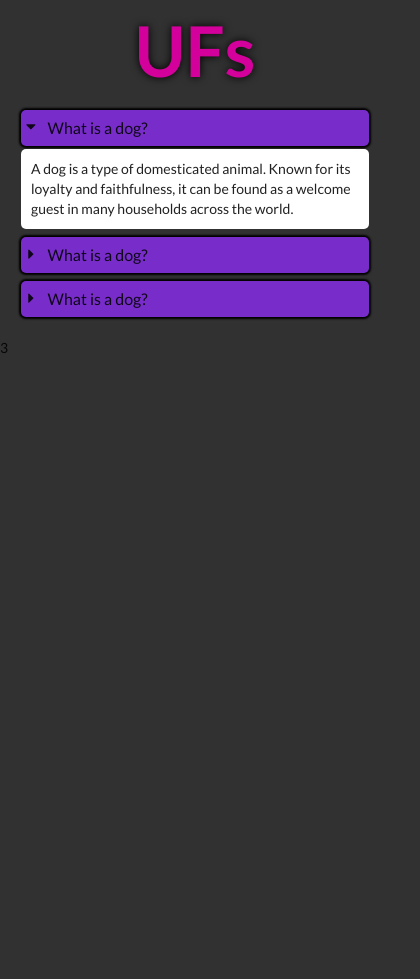
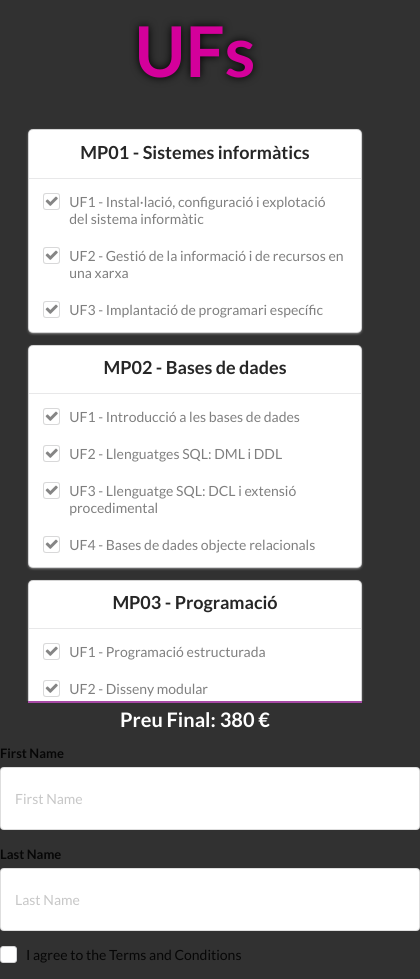
Before and after one commit to jcsalinas20/matriculacions_cordova, a website: page www/index.html in a window 390 px wide. Shown: the part 940-1919 px from the top of the page, 420 px wide, since content can reach past the window. Before the commit the page ends 1298 px from the top, so only its background shows below. Drawn offline with nearby package versions, Linux system fonts and the light colour scheme; some packages are replaced by stand-ins of ours.

Commit message:
modules tab finished

```diff
--- a/www/css/index.css
+++ b/www/css/index.css
@@ -145,7 +145,7 @@ li.indicator {
     font-size: 15px;
 }
 
-#documentation-tab .btn-icons>*{
+#documentation-tab .btn-icons>* {
     margin: 0 1px;
     font-size: 1rem;
 }
@@ -157,23 +157,54 @@ li.indicator {
     margin: 0 !important;
 }
 
-#ufs-tab .ui.accordion {
-    margin: 1.5em;
+#ufs-tab>.body {
+    height: 70vh;
+    overflow: auto;
+    text-align: -webkit-center;
+    padding: 20px 0;
 }
 
-#ufs-tab .ui.accordion>* {
-    background-color: #fff;
+#ufs-tab .footer {
+    height: 5vh;
 }
 
-#ufs-tab .ui.accordion>.title {
-    border-radius: 5px;
-    background-color: #782dca;
-    margin: .5em 0 .17em;
-    font-size: 16px;
-    box-shadow: 0 0 2px 2px black;
+#ufs-tab .footer p {
+    font-size: 20px;
+    text-align: center;
+    border-top: 2px solid #a749a5;
+    margin: 0 2rem;
+    color: #fff;
+    font-weight: bold;
+    padding-top: 2px;
 }
 
-#ufs-tab .ui.accordion>.content {
-    border-radius: 5px;
-    padding: 10px;
+#ufs-tab .ui.checked.checkbox {
+    display: block;
+    padding: 10px 0;
 }
+
+#ufs-tab .ui.checked.checkbox:first-of-type {
+    display: block;
+    padding: 0 0 10px 0;
+}
+
+#ufs-tab .ui.checked.checkbox:last-child {
+    display: block;
+    padding: 10px 0 0 0;
+}
+
+#ufs-tab .ui.card,
+#ufs-tab .ui.cards>.card {
+    width: 85%;
+}
+
+#ufs-tab button,
+#user-tab button {
+    width: 40px;
+    height: 40px;
+    position: fixed;
+    top: 20px;
+    right: 20px;
+    margin: 0;
+    padding: 0;
+}
--- a/www/index.html
+++ b/www/index.html
@@ -65,54 +65,36 @@
         <div class="ui celled list"></div>
     </div>
     <div id="ufs-tab" class="col s12">
+        <button class="ui icon button">
+            <i class="lock icon large fitted"></i>
+        </button>
         <h1 class="center title">UFs</h1>
-        <div class="ui accordion">
-            <div class="title active">
-                <i class="dropdown icon"></i>
-                What is a dog?
-            </div>
-            <div class="content active">
-                <p class="transition visible" style="display: block !important;">A dog is a type of domesticated animal.
-                    Known for its loyalty and faithfulness, it can be found as a welcome guest in many households across
-                    the world.</p>
-            </div>
-            <div class="title">
-                <i class="dropdown icon"></i>
-                What is a dog?
-            </div>
-            <div class="content">
-                <p class="transition visible" style="display: block !important;">A dog is a type of domesticated animal.
-                    Known for its loyalty and faithfulness, it can be found as a welcome guest in many households across
-                    the world.</p>
-            </div>
-            <div class="title">
-                <i class="dropdown icon"></i>
-                What is a dog?
-            </div>
-            <div class="content">
-                <p class="transition visible" style="display: block !important;">A dog is a type of domesticated animal.
-                    Known for its loyalty and faithfulness, it can be found as a welcome guest in many households across
-                    the world.</p>
-            </div>
+        <div class="body"></div>
+        <div class="footer">
+            <p>Preu Final: <span class="total-price"></span></p>
         </div>
-        <!-- <div class="title">
-                <i class="dropdown icon"></i>
-            </div>
-            <div class="content">
-                <p class="transition hidden">There are many breeds of dogs. Each breed varies in size and temperament.
-                    Owners often select a breed of dog that they find to be compatible with their own lifestyle and
-                    desires from a companion.</p>
-            </div>
-            <div class="title">
-                <i class="dropdown icon"></i>
-            </div>
-            <div class="content">
-                <p class="transition hidden">Three common ways for a prospective owner to acquire a dog is from pet
-                    shops, private owners, or shelters.</p>
-            </div> -->
     </div>
     <div id="user-tab" class="col s12">
-        <p>3</p>
+        <button class="ui icon button">
+            <i class="lock icon large fitted"></i>
+        </button>
+        <form class="ui form">
+            <div class="field">
+                <label>First Name</label>
+                <input type="text" name="first-name" placeholder="First Name">
+            </div>
+            <div class="field">
+                <label>Last Name</label>
+                <input type="text" name="last-name" placeholder="Last Name">
+            </div>
+            <div class="field">
+                <div class="ui checkbox">
+                    <input type="checkbox" tabindex="0" class="hidden">
+                    <label>I agree to the Terms and Conditions</label>
+                </div>
+            </div>
+            <button class="ui button positive" type="button">Desar</button>
+        </form>
     </div>
     <ul id="tabs" class="tabs row">
         <li class="tab col s3"><a class="active" href="#dashboard-tab"><i
--- a/www/js/init.js
+++ b/www/js/init.js
@@ -1,4 +1,5 @@
 let types = null;
+let career = null;
 
 (async function () {
     $('.ui.accordion').accordion();
@@ -6,8 +7,13 @@ let types = null;
     eventOnChangeSelected();
     addEventsToDocsUploads();
 
-    const career = await getJson();
+    career = await getJson();
     types = await getTypes();
+    // types = await getEnabledUfs();
+
+    loadUfs();
+    getTotalPrice();
+    eventButtonLock();
 })(jQuery);
 
 document.addEventListener('deviceready', onDeviceReady, false);
@@ -29,6 +35,67 @@ async function getTypes() {
     return await fetch("/js/types.json").then((res) => {
         return res.json();
     })
+}
+
+function eventButtonLock() {
+    $("#ufs-tab button").on("click", function () {
+        if ($("#ufs-tab button i").hasClass("open")) {
+            $("#ufs-tab button i").removeClass("open");
+            $("#ufs-tab .checkbox input").prop("disabled", true);
+        } else {
+            $("#ufs-tab button i").addClass("open");
+            $("#ufs-tab .checkbox input").prop("disabled", false);
+        }
+    });
+    $("#user-tab button").on("click", function () {
+        if ($("#user-tab button i").hasClass("open")) {
+            $("#user-tab button i").removeClass("open");
+            $("#user-tab .checkbox input").prop("disabled", true);
+        } else {
+            $("#user-tab button i").addClass("open");
+            $("#user-tab .checkbox input").prop("disabled", false);
+        }
+    });
+}
+
+function getTotalPrice() {
+    $("#ufs-tab .total-price").text($("#ufs-tab .ui.checkbox input:checked").length * 10 + " €");
+}
+
+function loadUfs() {
+    for (const key in career.modules) {
+        if (Object.hasOwnProperty.call(career.modules, key)) {
+            const mp = career.modules[key];
+            let card = `<div class="ui card">
+                <div class="content">
+                    <div class="header">${mp.code} - ${mp.name}</div>
+                </div>
+                <div class="content">
+                    <div class="ui small feed">
+                        <div class="event">
+                            <div class="content">`
+            for (const key2 in mp.ufs) {
+                if (Object.hasOwnProperty.call(mp.ufs, key2)) {
+                    let uf = mp.ufs[key2];
+                    let keyCode = mp.code + "-" + uf.code;
+                    card += `
+                    <div class="ui checked checkbox col s12">
+                        <input id="${keyCode}" type="checkbox" checked disabled>
+                        <label for="${keyCode}">${uf.code} - ${uf.name}</label>
+                    </div>`
+                }
+            }
+            card += `</div>
+                        </div>
+                    </div>
+                </div>
+            </div>`;
+            $("#ufs-tab .body").append(card);
+        }
+    }
+    $("#ufs-tab .ui.checkbox input").on("change", function () {
+        getTotalPrice();
+    });
 }
 
 function eventOnChangeSelected() {
```
